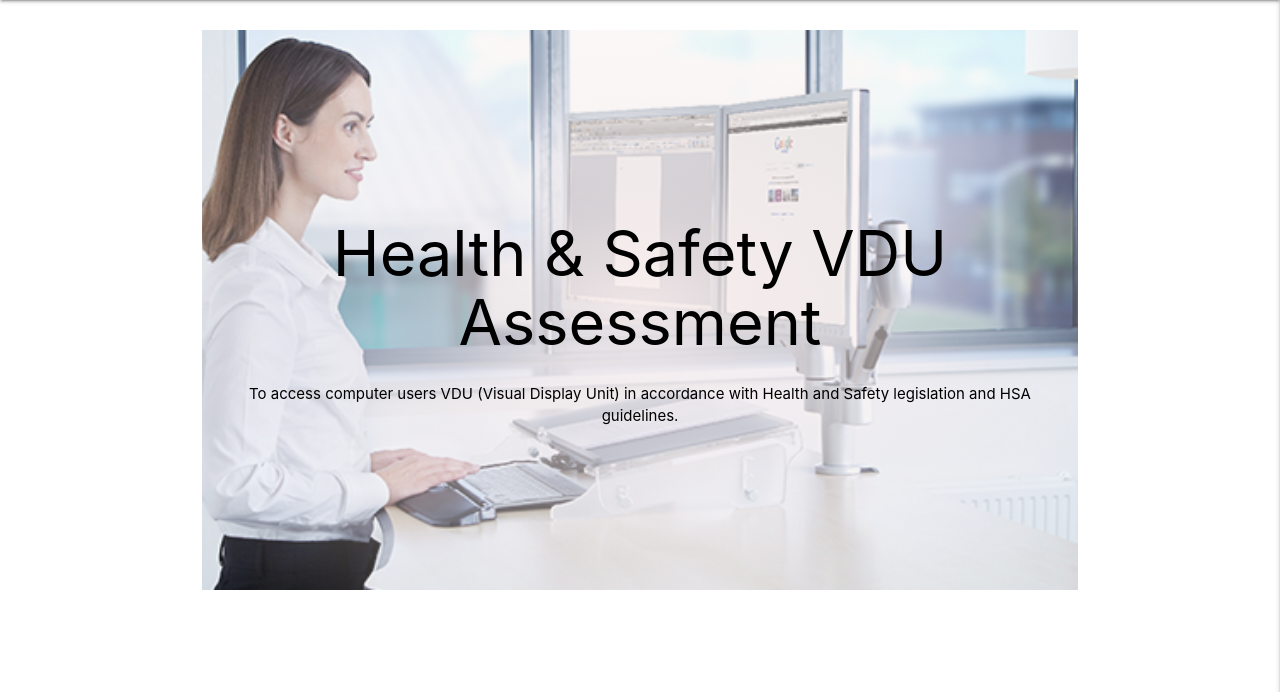
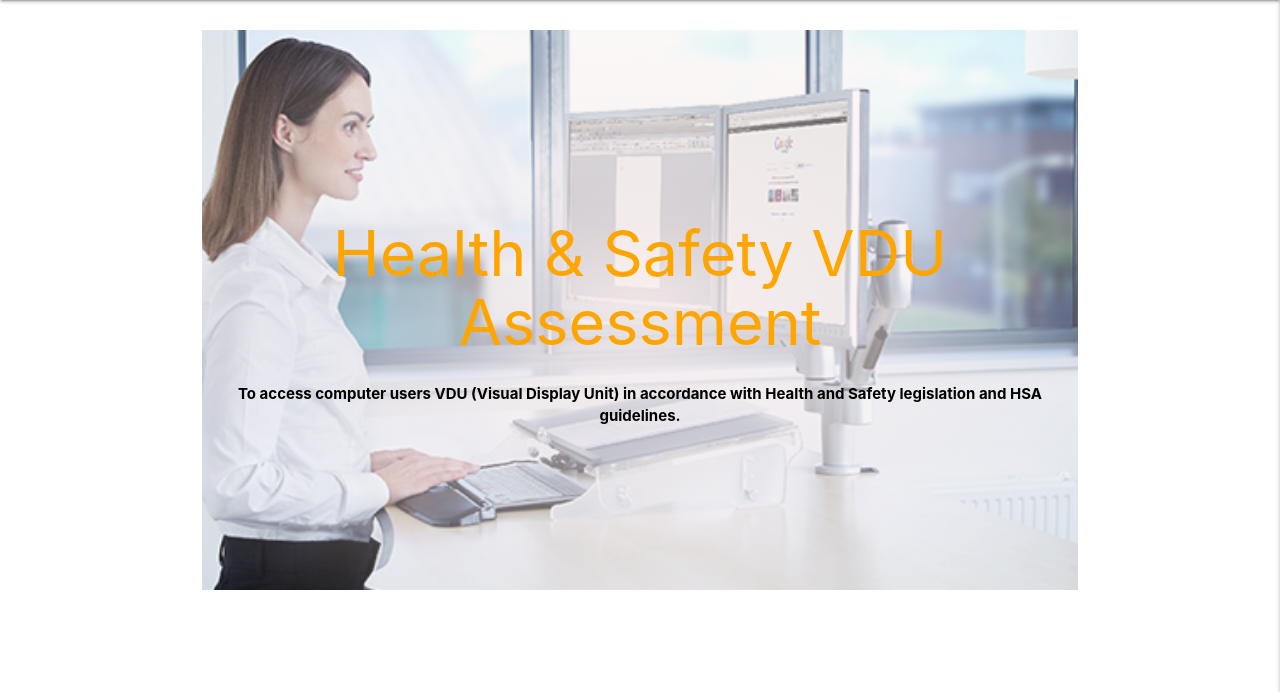
Before and after one commit to Code-Institute-Submissions/VDU-Assessment, a Flask app: page / in a window 1280 px wide. Shown: the part 64-756 px from the top of the page. Run offline with Flask 2, Linux system fonts and the light colour scheme; some libraries are stand-ins or nearby versions.

Commit message:
styled homepage wording

```diff
--- a/static/css/style.css
+++ b/static/css/style.css
@@ -54,8 +54,10 @@
     width: 100%;
  }
 
- .home-paragpaph {
+ .home-paragraph {
      font-size: 1rem;
+     color:black;
+     font-weight: bold;
  }
 
  .text-block-home {
@@ -63,7 +65,7 @@
      top: 50%;
      left: 50%;
      transform: translate(-50%, -50%);
-     color: black;
+     color: orange;
      width: inherit;
      padding: 9px;
  }
--- a/templates/home.html
+++ b/templates/home.html
@@ -8,10 +8,11 @@
        <div class="col s12">
          <div class="text-block-home center-align">
            <h1 class="uppercase primary-heading">Health & Safety VDU Assessment</h1>
-           <p class="home-paragpaph">
+           <p class="home-paragraph">
              To access computer users VDU (Visual Display Unit) in accordance with
 		     Health and Safety legislation and HSA guidelines.
            </p>
+
  	   </div>
        </div>
      </div>
```
